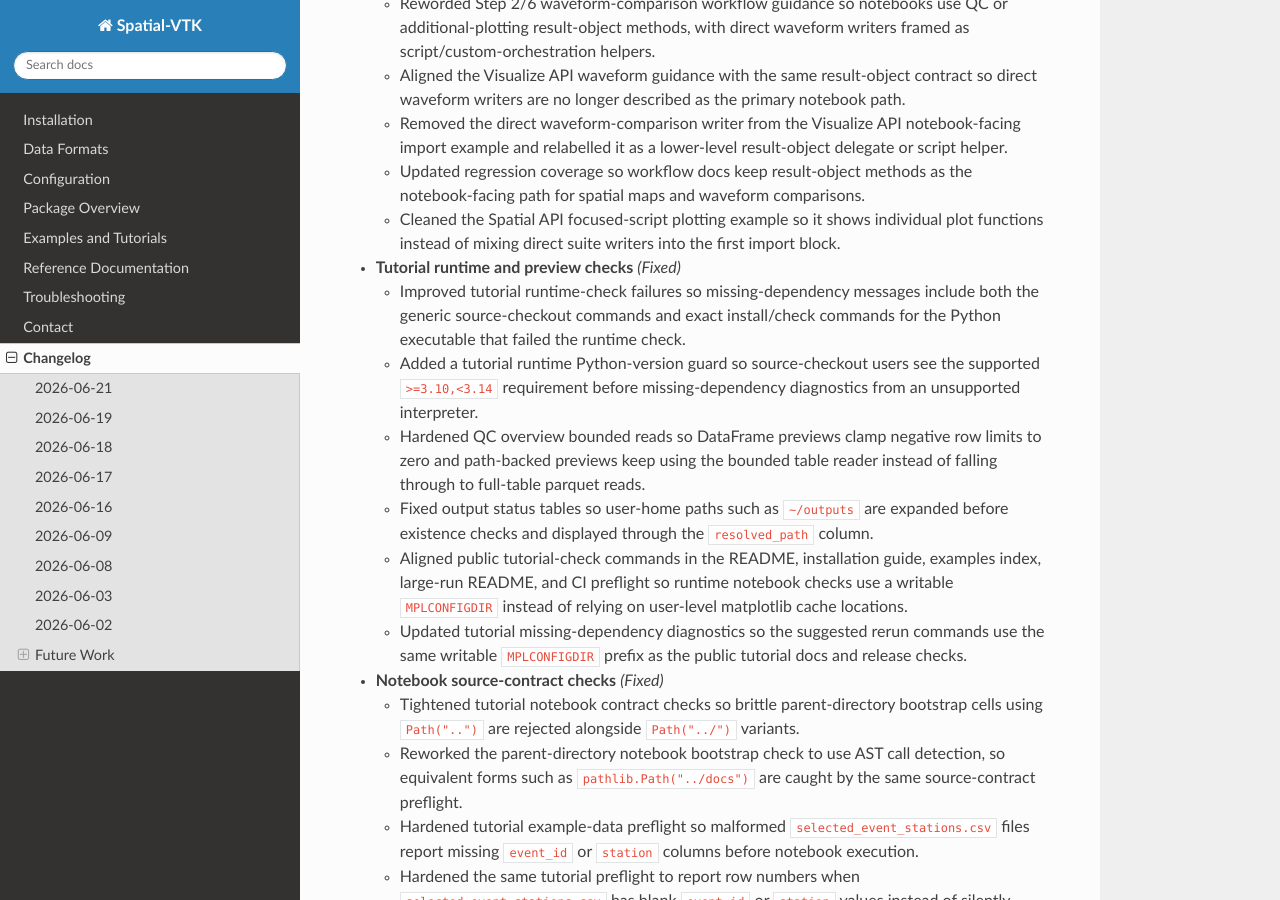
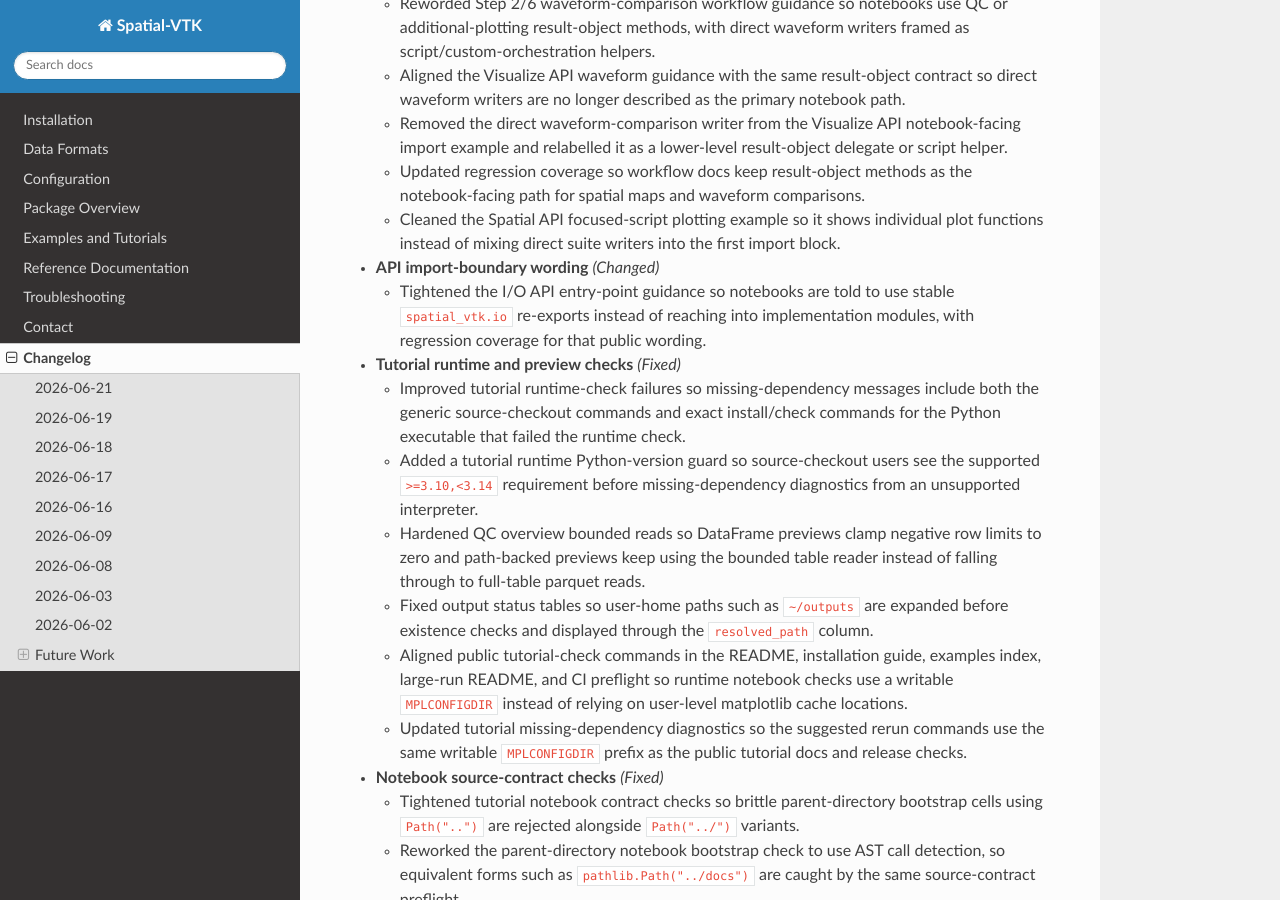
Before and after one commit to bcbirkel/spatial-vtk, a Sphinx documentation site: the page built from docs/changelog.rst, in a window 1280 px wide and 900 px high, scrolled down 625 px. Built offline with Sphinx 7.4.7 and the Read the Docs theme 3.1.0, drawn with Linux system fonts in a browser that asks for light colours.

Commit message:
Clarify IO API import boundary

```diff
--- a/docs/changelog.rst
+++ b/docs/changelog.rst
@@ -38,6 +38,12 @@
   - Cleaned the Spatial API focused-script plotting example so it shows
     individual plot functions instead of mixing direct suite writers into the
     first import block.
+
+- **API import-boundary wording** *(Changed)*
+
+  - Tightened the I/O API entry-point guidance so notebooks are told to use
+    stable ``spatial_vtk.io`` re-exports instead of reaching into
+    implementation modules, with regression coverage for that public wording.
 
 - **Tutorial runtime and preview checks** *(Fixed)*
 
--- a/docs/reference/api/io.rst
+++ b/docs/reference/api/io.rst
@@ -15,8 +15,9 @@
 Start with ``spatial_vtk.io`` in notebooks and scripts. Routine notebooks
 should begin with the standard result-object loaders and compact workflow
 helpers, then call methods on those result objects for status tables, previews,
-figures, and large-run drivers. Prefer these imports before reaching into
-implementation modules.
+figures, and large-run drivers. Prefer these imports instead of reaching into
+implementation modules; if a notebook needs a helper that is only available
+from an implementation module, add a stable re-export first.
 
 .. code-block:: python
 
```
Also changed, not shown: 1 other file.
